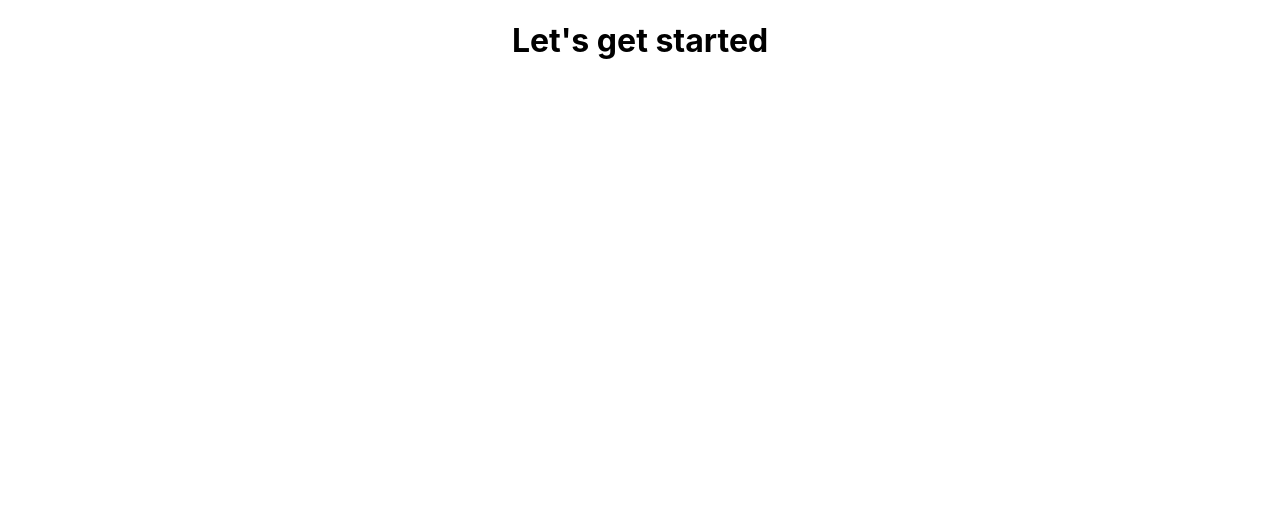
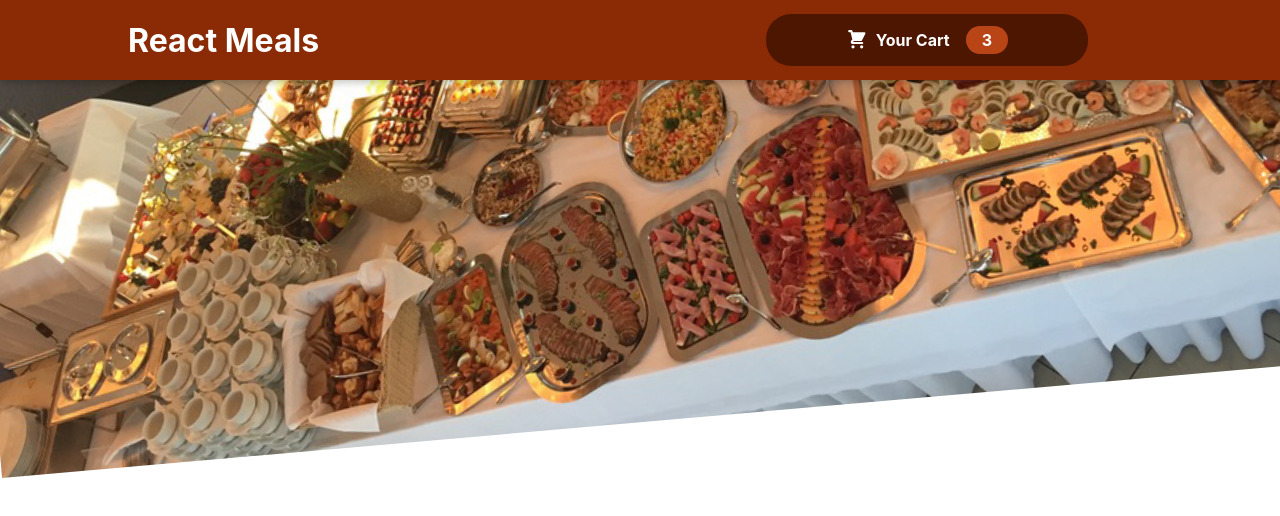
Before and after one commit to maaz-shah47/food-order-app, a React (Create React App) app: page / in a window 1280 px wide. Shown: the top 516 px of the page. Built offline with nearby package versions, Linux system fonts and the light colour scheme; the HTML template or start-up script is replaced by a standard one.

Commit message:
completed header component

```diff
--- a/src/App.js
+++ b/src/App.js
@@ -1,10 +1,12 @@
+import { Fragment } from 'react';
+import Header from './components/Layout/Header'
 import './App.css';
 
 function App() {
   return (
-    <div className="App">
-      <h1>Let's get started</h1>
-    </div>
+    <Fragment>
+      <Header />
+    </Fragment>
   );
 }
 
--- /dev/null
+++ b/src/components/Cart/CartIcon.jsx
@@ -0,0 +1,13 @@
+const CartIcon = () => {
+  return (
+    <svg
+      xmlns='http://www.w3.org/2000/svg'
+      viewBox='0 0 20 20'
+      fill='currentColor'
+    >
+      <path d='M3 1a1 1 0 000 2h1.22l.305 1.222a.997.997 0 00.01.042l1.358 5.43-.893.892C3.74 11.846 4.632 14 6.414 14H15a1 1 0 000-2H6.414l1-1H14a1 1 0 00.894-.553l3-6A1 1 0 0017 3H6.28l-.31-1.243A1 1 0 005 1H3zM16 16.5a1.5 1.5 0 11-3 0 1.5 1.5 0 013 0zM6.5 18a1.5 1.5 0 100-3 1.5 1.5 0 000 3z' />
+    </svg>
+  );
+};
+
+export default CartIcon;
--- /dev/null
+++ b/src/components/Layout/Header.jsx
@@ -0,0 +1,21 @@
+import React, {Fragment} from 'react'
+import mealsImg from '../../assets/meals.jpg'
+
+import classes from './header.module.css'
+import HeaderCartButton from './HeaderCartButton';
+
+const Header = () => {
+  return (
+    <Fragment>
+      <header className={classes.header}>
+        <h1>React Meals</h1>
+        <HeaderCartButton />
+      </header>
+      <div className={classes['main-image']}>
+        <img src={mealsImg} alt='Meals' />
+      </div>
+    </Fragment>
+  )
+}
+
+export default Header
--- /dev/null
+++ b/src/components/Layout/HeaderCartButton.jsx
@@ -0,0 +1,16 @@
+import React from 'react'
+import CartIcon from '../Cart/CartIcon'
+
+import classes from './HeaderCartButton.module.css'
+
+const HeaderCartButton = (props) => {
+  return (
+    <button className={classes.button}>
+      <span className={classes.icon}><CartIcon /> </span>
+      <span>Your Cart</span>
+      <span className={classes.badge}>3</span>
+    </button>
+  )
+}
+
+export default HeaderCartButton
--- /dev/null
+++ b/src/components/Layout/HeaderCartButton.module.css
@@ -0,0 +1,61 @@
+.button {
+  cursor: pointer;
+  font: inherit;
+  border: none;
+  background-color: #4d1601;
+  color: white;
+  padding: 0.75rem 5rem;
+  display: flex;
+  justify-content: space-around;
+  align-items: center;
+  border-radius: 25px;
+  font-weight: bold;
+  margin-right: 20rem;
+
+}
+
+.button:hover,
+.button:active {
+  background-color: #2c0d00;
+}
+
+.icon {
+  width: 1.35rem;
+  height: 1.35rem;
+  margin-right: 0.5rem;
+}
+
+.badge {
+  background-color: #b94517;
+  padding: 0.25rem 1rem;
+  border-radius: 25px;
+  margin-left: 1rem;
+  font-weight: bold;
+}
+
+.button:hover .badge,
+.button:active .badge {
+  background-color: #92320c;
+}
+
+.bump {
+  animation: bump 300ms ease-out;
+}
+
+@keyframes bump {
+  0% {
+    transform: scale(1);
+  }
+  10% {
+    transform: scale(0.9);
+  }
+  30% {
+    transform: scale(1.1);
+  }
+  50% {
+    transform: scale(1.15);
+  }
+  100% {
+    transform: scale(1);
+  }
+}
--- /dev/null
+++ b/src/components/Layout/header.module.css
@@ -0,0 +1,29 @@
+.header {
+  position: fixed;
+  top: 0;
+  left: 0;
+  width: 100%;
+  height: 5rem;
+  background-color: #8a2b06;
+  color: white;
+  display: flex;
+  justify-content: space-between;
+  align-items: center;
+  padding: 0 10%;
+  box-shadow: 0 2px 8px rgba(0, 0, 0, 0.25);
+  z-index: 10;
+}
+
+.main-image {
+  width: 100%;
+  height: 30rem;
+  z-index: 0;
+  overflow: hidden;
+}
+
+.main-image img {
+  width: 110%;
+  height: 100%;
+  object-fit: cover;
+  transform: rotateZ(-5deg) translateY(-4rem) translateX(-1rem);
+}
```
Also changed, not shown: src/assets/meals.jpg (added).
